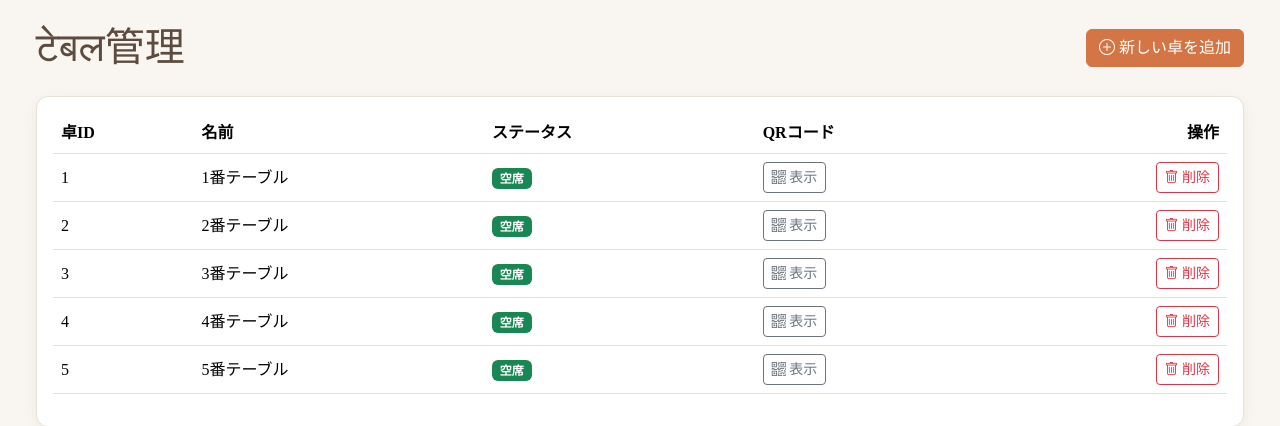
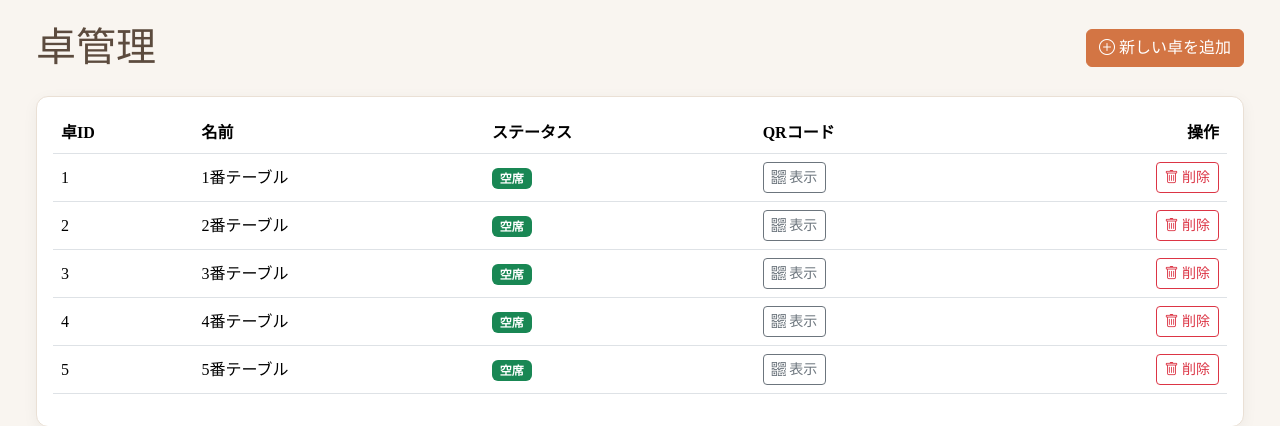
Before and after one commit to jinmu1999111/order_tools, a Flask app: page /admin/tables in a window 1280 px wide. Shown: the part 70-496 px from the top of the page. Run offline with Flask 3, Linux system fonts and the light colour scheme; a user stored in the database is signed in; data that the repository does not hold is empty; some web fonts are replaced.

Commit message:
Update admin_tables.html

```diff
--- a/templates/admin_tables.html
+++ b/templates/admin_tables.html
@@ -4,7 +4,7 @@
 {% block content %}
 <div class="container-fluid">
     <div class="d-flex justify-content-between align-items-center mb-4">
-        <h1 class="mb-0"> टेबल管理</h1>
+        <h1 class="mb-0"> 卓管理</h1>
         <button class="btn btn-primary" data-bs-toggle="modal" data-bs-target="#addTableModal">
             <i class="bi bi-plus-circle"></i> 新しい卓を追加
         </button>
```
